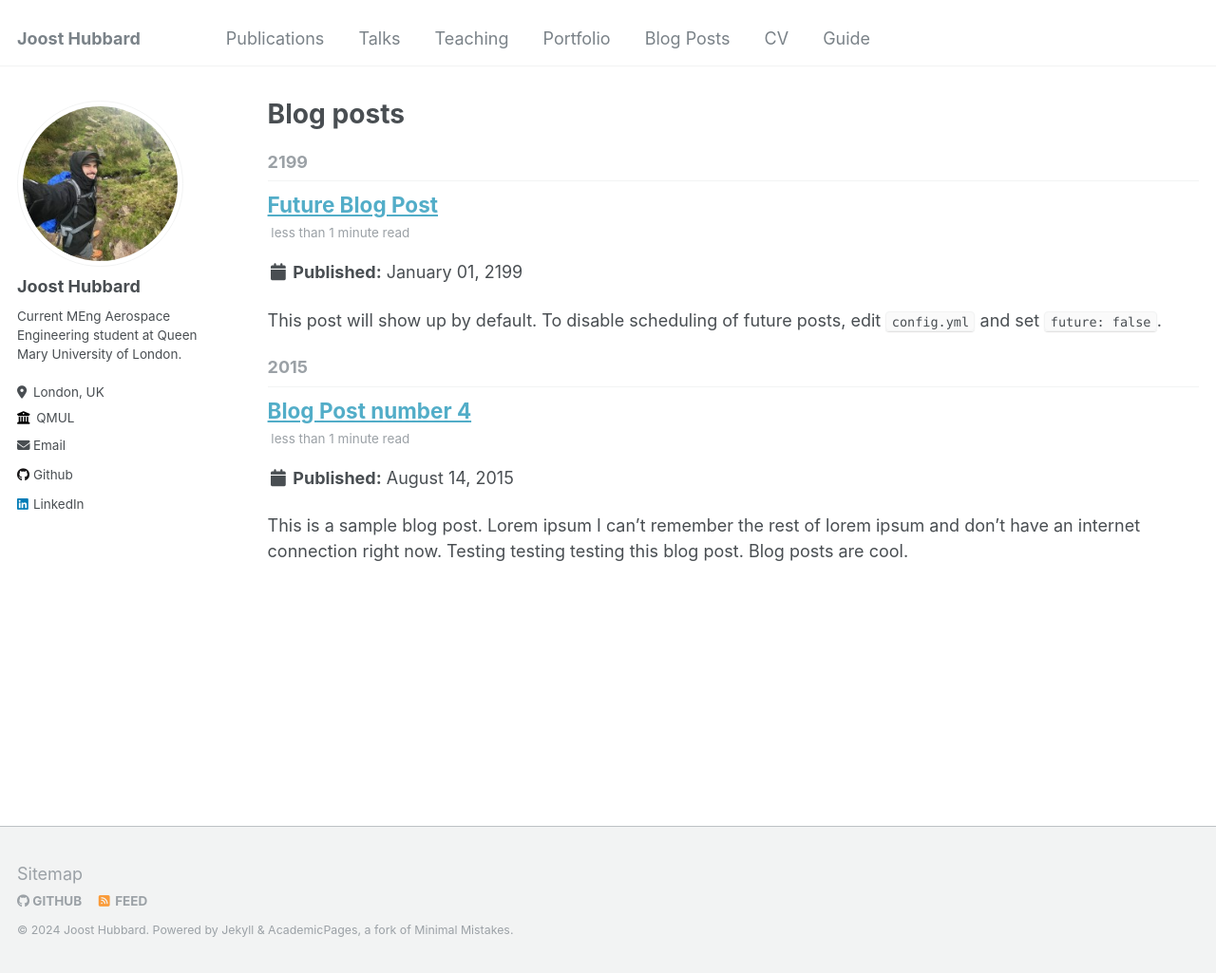
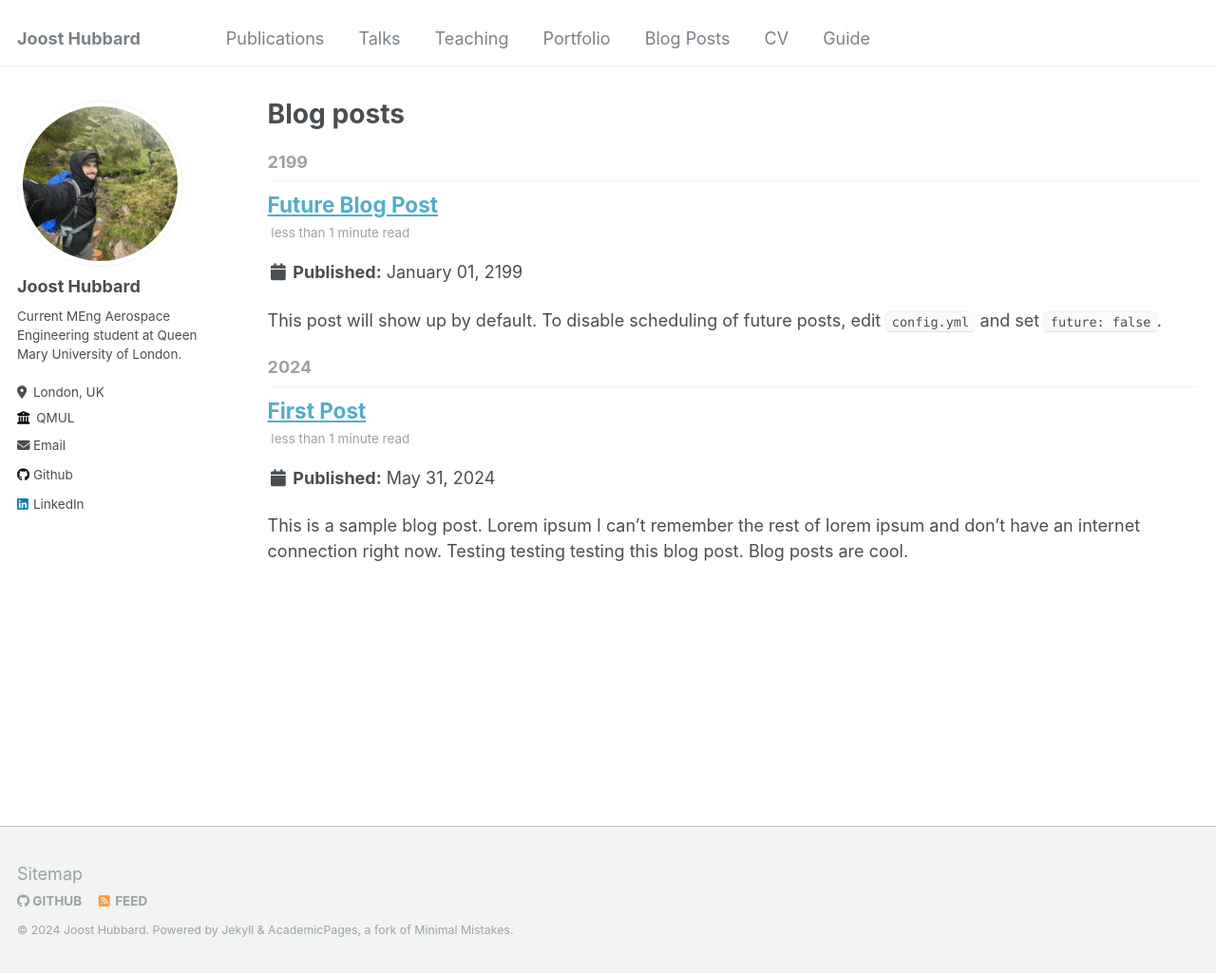
Before and after one commit to Joosty/Joosty..github.io, a Jekyll site: the page built from _pages/year-archive.html, in a window 1280 px wide and 1025 px high. Shown: the whole window at 95% size. Built offline with Jekyll 4.4.1, drawn with Linux system fonts in a browser that asks for light colours.

Commit message:
Update 2015-08-14-blog-post-4.md

```diff
--- a/_posts/2015-08-14-blog-post-4.md
+++ b/_posts/2015-08-14-blog-post-4.md
@@ -1,11 +1,8 @@
 ---
-title: 'Blog Post number 4'
-date: 2015-08-14
-permalink: /posts/2012/08/blog-post-4/
+title: 'First Post'
+date: 31/05/2024
+permalink: /posts/2024/05/blog-post-1/
 tags:
-  - cool posts
-  - category1
-  - category2
 ---
 
 This is a sample blog post. Lorem ipsum I can't remember the rest of lorem ipsum and don't have an internet connection right now. Testing testing testing this blog post. Blog posts are cool.
```
